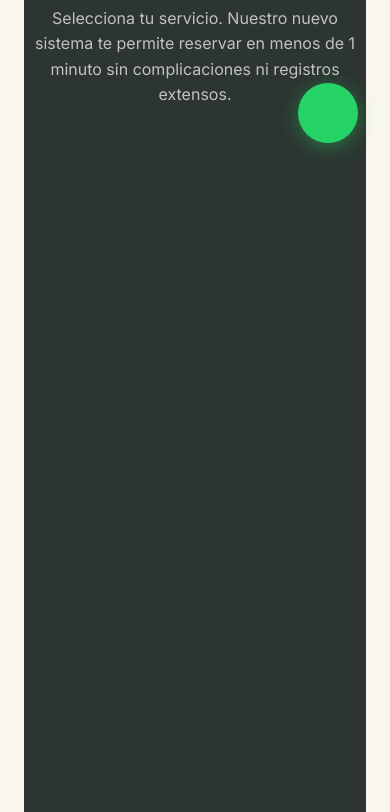
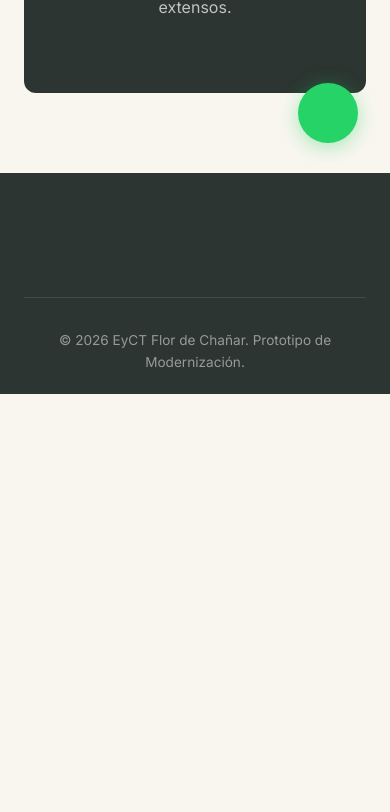
Before and after one commit to mannyelcarrasco/flordechanar-v2-claude, a website: page public/terapias.html in a window 390 px wide. Shown: the part 669-1481 px from the top of the page. After the commit the page ends 1063 px from the top, so only its background shows below. Drawn offline with nearby package versions, Linux system fonts and the light colour scheme; no server answers; a script that the page names is missing; some icons are missing; a web font is replaced by a local one.

Commit message:
fix(terapias): widget AtendIA crece libremente, responsive movil corregido

```diff
--- a/public/terapias.html
+++ b/public/terapias.html
@@ -90,14 +90,26 @@
         .therapy-card h3 { font-size: 1.6rem; margin-bottom: 1rem; }
         .therapy-card p { color: var(--color-text-light); margin-bottom: 2rem; font-size: 0.95rem; }
 
-        /* Modern Booking Section Mock (Replaces old software) */
+        /* Booking Section con Widget AtendIA */
         .booking-integration {
             background-color: var(--color-secondary); color: var(--color-white);
-            padding: 80px 0; margin-top: 40px; border-radius: var(--radius-lg);
-            text-align: center; margin-bottom: 80px; position: relative; overflow: hidden;
+            padding: 60px 2rem 60px; margin-top: 40px; border-radius: var(--radius-lg);
+            text-align: center; margin-bottom: 80px; position: relative;
+            /* sin overflow:hidden para que el widget crezca libremente */
         }
         .booking-integration h2 { color: var(--color-white); margin-bottom: 1.5rem; font-size: 2.5rem; }
-        .booking-integration p { color: rgba(255,255,255,0.7); max-width: 600px; margin: 0 auto 3rem; }
+        .booking-integration p { color: rgba(255,255,255,0.7); max-width: 600px; margin: 0 auto 2rem; }
+
+        /* Contenedor del widget — crece con el contenido */
+        .atendia-wrapper {
+            width: 100%;
+            max-width: 900px;
+            margin: 0 auto;
+            /* sin height ni overflow — el iframe interno se auto-redimensiona */
+        }
+        .atendia-wrapper .atendia-booking {
+            width: 100%;
+        }
 
         .booking-tabs {
             display: flex; justify-content: center; gap: 1rem; margin-bottom: 3rem;
@@ -127,6 +139,9 @@
         @media (max-width: 768px) {
             .nav-links, .header-actions .btn-primary { display: none; }
             .mobile-menu-btn { display: block; }
+            .booking-integration { padding: 40px 1rem 40px; margin-top: 20px; border-radius: var(--radius-md); }
+            .booking-integration h2 { font-size: 1.8rem; }
+            .atendia-wrapper { max-width: 100%; }
 
             .nav-links.mob-open {
                 display: flex; flex-direction: column;
@@ -225,8 +240,8 @@
             <h2>Agenda tu Espacio de Sanación</h2>
             <p>Selecciona tu servicio. Nuestro nuevo sistema te permite reservar en menos de 1 minuto sin complicaciones ni registros extensos.</p>
 
-            <!-- Widget de Agenda AtendIA -->
-            <div style="width:100%; min-height:600px; max-height:90vh; overflow:hidden; position:relative;">
+            <!-- Widget de Agenda AtendIA — crece libremente con el contenido -->
+            <div class="atendia-wrapper">
                 <div class="atendia-booking" data-company="3"></div>
             </div>
             <script src="https://funnelstudio.click/AtendIA_dev/embed.js" async></script>
```
